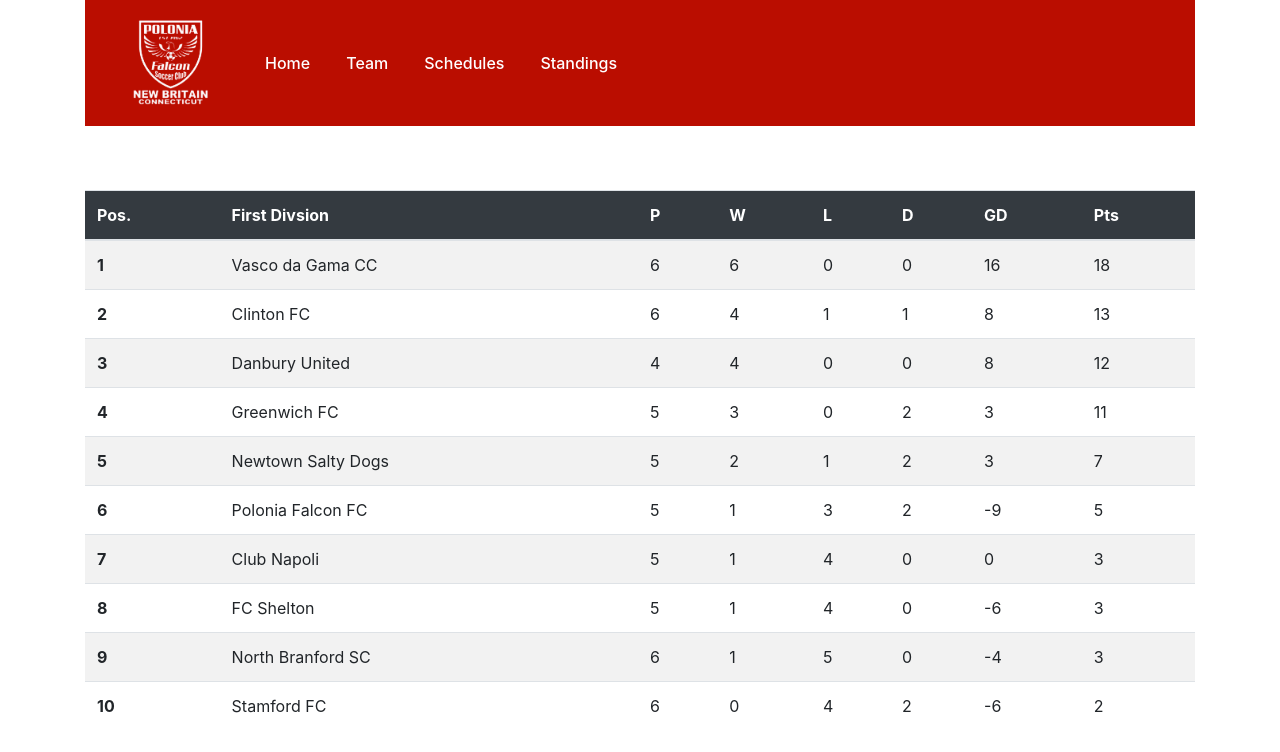
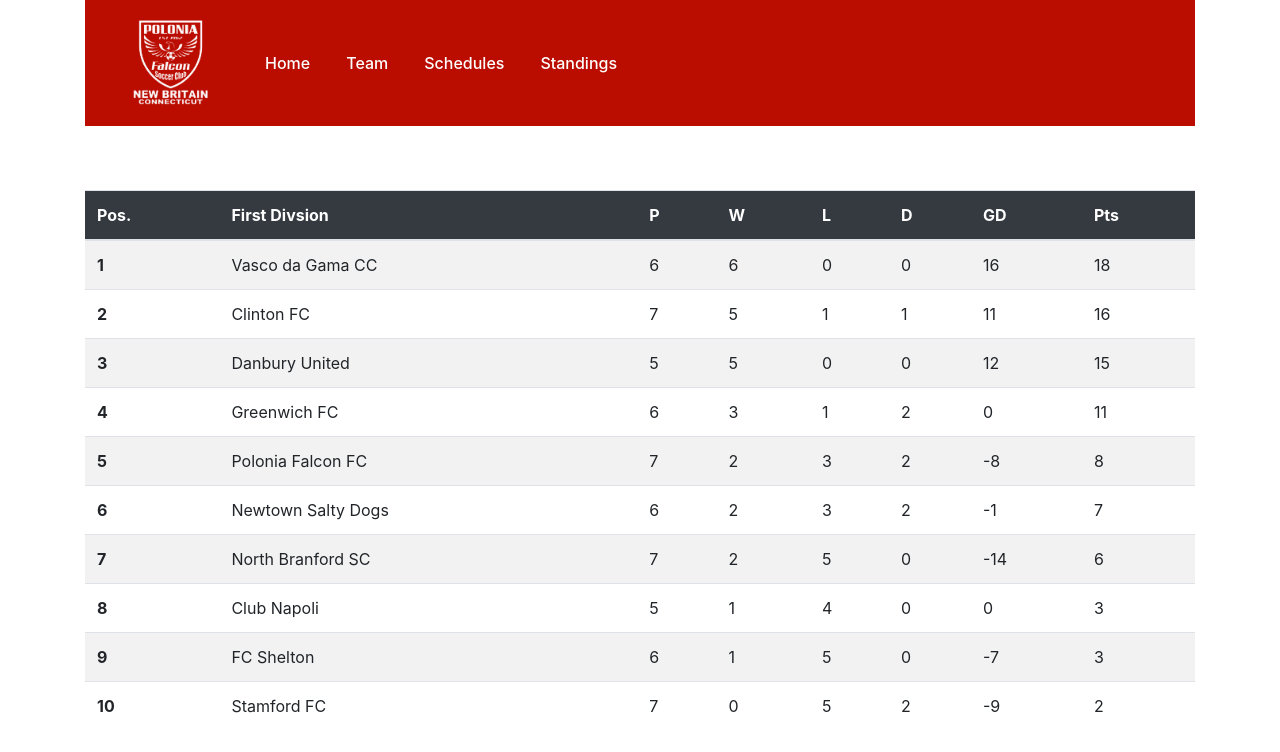
Before and after one commit to TomaszChylinski/polonia_fc, an Angular app in the folder polonia-fc/: page /standings in a window 1280 px wide. Shown: the top 752 px of the page. Built offline with nearby package versions, Linux system fonts and the light colour scheme.

Commit message:
tc/update game week (#9)
* feat(polonia): game week update

* feat(polonia): update gameweek 7

```diff
--- a/polonia-fc/src/app/components/home/main/main.component.html
+++ b/polonia-fc/src/app/components/home/main/main.component.html
@@ -27,13 +27,15 @@
                   <div class="upcoming-fixture">
                     <div class="upcoming-home-team">
                       <img
-                      src={{teamLogos.poloniaFalcon}}
+                      src={{teamLogos.northBranfordSc}}
+
                         alt=""
                       />
                     </div>
 
                     <div class="upcoming-date">
-                      <div>Sun June 12</div>
+                      <div>Sun June 19</div>
+
                       <div class="upcoming-date-time">10:00 AM</div>
 
                       <br />
@@ -48,7 +50,8 @@
                   </div>
 
                   <div>
-                  Falcon Field, New Britain CT
+                    Northford Park (G), Northford
+
                   </div>
                 </div>
               </div>
@@ -65,7 +68,7 @@
                         <th scope="col">Pts</th>
                       </tr>
                     </thead>
-                    <tbody>
+            <tbody>
                       <tr>
                         <th scope="row">1</th>
                         <td>Vasco da Gama CC</td>
@@ -76,37 +79,37 @@
                       <tr>
                         <th scope="row">2</th>
                         <td>Clinton FC</td>
-                        <td>6</td><!--played-->
-                        <td>8</td><!--goal diff-->
-                        <td>13</td><!--points-->
+                        <td>7</td><!--played-->
+                        <td>11</td><!--goal diff-->
+                        <td>16</td><!--points-->
                       </tr>
                       <tr>
                         <th scope="row">3</th>
                         <td>Danbury United</td>
-                        <td>4</td><!--played-->
-                        <td>8</td><!--goal diff-->
-                        <td>12</td><!--points-->
+                        <td>5</td><!--played-->
+                        <td>12</td><!--goal diff-->
+                        <td>15</td><!--points-->
                       </tr>
                       <tr>
                         <th scope="row">4</th>
                         <td>Greenwich FC</td>
-                        <td>5</td><!--played-->
-                        <td>3</td><!--goal diff-->
+                        <td>6</td><!--played-->
+                        <td>0</td><!--goal diff-->
                         <td>11</td><!--points-->
                       </tr>
                       <tr>
                         <th scope="row">5</th>
-                        <td>Newtown Salty Dogs</td>
-                        <td>5</td><!--played-->
-                        <td>3</td><!--goal diff-->
-                        <td>7</td><!--points-->
+                        <td>Polonia Falcon FC</td>
+                        <td>7</td><!--played-->
+                        <td>-8</td><!--goal diff-->
+                        <td>8</td><!--points-->
                       </tr>
                       <tr>
                         <th scope="row">6</th>
-                        <td>Polonia Falcon FC</td>
+                        <td>Newtown Salty Dogs</td>
                         <td>6</td><!--played-->
-                        <td>-9</td><!--goal diff-->
-                        <td>5</td><!--points-->
+                        <td>-1</td><!--goal diff-->
+                        <td>7</td><!--points-->
                       </tr>
                     </tbody>
                   </table>
--- a/polonia-fc/src/app/components/shared/data/player-data.ts
+++ b/polonia-fc/src/app/components/shared/data/player-data.ts
@@ -3,20 +3,20 @@
     position: 'def',
     firstName: 'Nihad ',
     lastName: 'Amra Mulaibisevic',
-    apperances: 4,
+    apperances: 5,
     goals: 0,
     assists: 0,
-    cleanSheets: 0,
+    cleanSheets: 1,
     flag: '../../../assets/images/flags/bih.png',
   },
   {
     position: 'def',
     firstName: 'Sebastian',
     lastName: 'Kurzatkowski',
-    apperances: 4,
+    apperances: 5,
     goals: 0,
     assists: 0,
-    cleanSheets: 0,
+    cleanSheets: 1,
     flag: '../../../assets/images/flags/pl.png',
   },
   {
@@ -33,20 +33,20 @@
     position: 'mid',
     firstName: 'Tomasz',
     lastName: 'Chylinski',
-    apperances: 4,
+    apperances: 5,
     goals: 1,
     assists: 0,
-    cleanSheets: 0,
+    cleanSheets: 1,
     flag: '../../../assets/images/flags/pl.png',
   },
   {
     position: 'atk',
     firstName: 'Franc',
     lastName: 'Gjomarkaj',
-    apperances: 1,
+    apperances: 2,
     goals: 0,
-    assists: 0,
-    cleanSheets: 0,
+    assists: 1,
+    cleanSheets: 1,
     flag: '../../../assets/images/flags/alb.png',
   },
   {
@@ -63,10 +63,10 @@
     position: 'mid',
     firstName: 'Rijad',
     lastName: 'Krajinovic',
-    apperances: 5,
+    apperances: 6,
     goals: 0,
     assists: 0,
-    cleanSheets: 0,
+    cleanSheets: 1,
     flag: '../../../assets/images/flags/bih.png',
   },
   {
@@ -123,30 +123,30 @@
     position: 'mid',
     firstName: 'Seldin',
     lastName: 'Osmanovic',
-    apperances: 0,
+    apperances: 1,
     goals: 0,
     assists: 0,
-    cleanSheets: 0,
+    cleanSheets: 1,
     flag: '../../../assets/images/flags/bih.png',
   },
   {
     position: 'def',
     firstName: 'Michal',
     lastName: 'Osowiecki',
-    apperances: 4,
+    apperances: 5,
     goals: 0,
     assists: 0,
-    cleanSheets: 0,
+    cleanSheets: 1,
     flag: '../../../assets/images/flags/pl.png',
   },
   {
     position: 'def',
     firstName: 'Richie',
     lastName: 'Platkewicz',
-    apperances: 1,
+    apperances: 2,
     goals: 1,
     assists: 0,
-    cleanSheets: 0,
+    cleanSheets: 1,
     flag: '../../../assets/images/flags/pl.png',
   },
   {
@@ -163,10 +163,10 @@
     position: 'def',
     firstName: 'Juan',
     lastName: 'Terrones',
-    apperances: 2,
-    goals: 0,
+    apperances: 3,
+    goals: 1,
     assists: 0,
-    cleanSheets: 0,
+    cleanSheets: 1,
     flag: '../../../assets/images/flags/usa.png',
   },
   {
@@ -183,40 +183,40 @@
     position: 'mid',
     firstName: 'Adrian',
     lastName: 'Zygo',
-    apperances: 2,
+    apperances: 3,
     goals: 0,
     assists: 0,
-    cleanSheets: 0,
+    cleanSheets: 1,
     flag: '../../../assets/images/flags/pl.png',
   },
   {
     position: 'gk',
     firstName: 'Adrian',
     lastName: 'Wojtun',
-    apperances: 2,
+    apperances: 3,
     goals: 0,
     assists: 0,
-    cleanSheets: 0,
+    cleanSheets: 1,
     flag: '../../../assets/images/flags/pl.png',
   },
   {
     position: 'def',
     firstName: 'Mateusz',
     lastName: 'Dziubek',
-    apperances: 4,
+    apperances: 5,
     goals: 1,
     assists: 0,
-    cleanSheets: 0,
+    cleanSheets: 1,
     flag: '../../../assets/images/flags/pl.png',
   },
   {
     position: 'def',
     firstName: 'Dawid',
     lastName: 'Sek',
-    apperances: 4,
+    apperances: 5,
     goals: 0,
     assists: 0,
-    cleanSheets: 0,
+    cleanSheets: 1,
     flag: '../../../assets/images/flags/pl.png',
   },
 ];
--- a/polonia-fc/src/app/components/standings/standings-item/standings-item.component.html
+++ b/polonia-fc/src/app/components/standings/standings-item/standings-item.component.html
@@ -25,55 +25,65 @@
       <tr>
         <th scope="row">2</th>
         <td>Clinton FC</td>
-        <td>6</td> <!-- played -->
-        <td>4</td> <!-- win -->
+        <td>7</td> <!-- played -->
+        <td>5</td> <!-- win -->
         <td>1</td> <!-- lose -->
         <td>1</td> <!-- draw -->
-        <td>8</td> <!-- goal diff -->
-        <td>13</td> <!-- points -->
+        <td>11</td> <!-- goal diff -->
+        <td>16</td> <!-- points -->
       </tr>
       <tr>
         <th scope="row">3</th>
         <td>Danbury United</td>
-        <td>4</td> <!-- played -->
-        <td>4</td> <!-- win -->
+        <td>5</td> <!-- played -->
+        <td>5</td> <!-- win -->
         <td>0</td> <!-- lose -->
         <td>0</td> <!-- draw -->
-        <td>8</td> <!-- goal diff -->
-        <td>12</td> <!-- points -->
+        <td>12</td> <!-- goal diff -->
+        <td>15</td> <!-- points -->
       </tr>
       <tr>
         <th scope="row">4</th>
         <td>Greenwich FC</td>
-        <td>5</td> <!-- played -->
+        <td>6</td> <!-- played -->
         <td>3</td> <!-- win -->
-        <td>0</td> <!-- lose -->
+        <td>1</td> <!-- lose -->
         <td>2</td> <!-- draw -->
-        <td>3</td> <!-- goal diff -->
+        <td>0</td> <!-- goal diff -->
         <td>11</td> <!-- points -->
       </tr>
       <tr>
         <th scope="row">5</th>
+        <td>Polonia Falcon FC</td>
+        <td>7</td> <!-- played -->
+        <td>2</td> <!-- win -->
+        <td>3</td> <!-- lose -->
+        <td>2</td> <!-- draw -->
+        <td>-8</td> <!-- goal diff -->
+        <td>8</td> <!-- points -->
+      </tr>
+      <tr>
+        <th scope="row">6</th>
         <td>Newtown Salty Dogs</td>
-        <td>5</td> <!-- played -->
+        <td>6</td> <!-- played -->
         <td>2</td> <!-- win -->
-        <td>1</td> <!-- lose -->
+        <td>3</td> <!-- lose -->
         <td>2</td> <!-- draw -->
-        <td>3</td> <!-- goal diff -->
+        <td>-1</td> <!-- goal diff -->
         <td>7</td> <!-- points -->
       </tr>
       <tr>
-        <th scope="row">6</th>
-        <td>Polonia Falcon FC</td>
-        <td>5</td> <!-- played -->
-        <td>1</td> <!-- win -->
-        <td>3</td> <!-- lose -->
-        <td>2</td> <!-- draw -->
-        <td>-9</td> <!-- goal diff -->
-        <td>5</td> <!-- points -->
+        <th scope="row">7</th>
+        <td>North Branford SC</td>
+        <td>7</td> <!-- played -->
+        <td>2</td> <!-- win -->
+        <td>5</td> <!-- lose -->
+        <td>0</td> <!-- draw -->
+        <td>-14</td> <!-- goal diff -->
+        <td>6</td> <!-- points -->
       </tr>
       <tr>
-        <th scope="row">7</th>
+        <th scope="row">8</th>
         <td>Club Napoli</td>
         <td>5</td> <!-- played -->
         <td>1</td> <!-- win -->
@@ -83,33 +93,23 @@
         <td>3</td> <!-- points -->
       </tr>
       <tr>
-        <th scope="row">8</th>
+        <th scope="row">9</th>
         <td>FC Shelton</td>
-        <td>5</td> <!-- played -->
-        <td>1</td> <!-- win -->
-        <td>4</td> <!-- lose -->
-        <td>0</td> <!-- draw -->
-        <td>-6</td> <!-- goal diff -->
-        <td>3</td> <!-- points -->
-      </tr>
-      <tr>
-        <th scope="row">9</th>
-        <td>North Branford SC</td>
         <td>6</td> <!-- played -->
         <td>1</td> <!-- win -->
         <td>5</td> <!-- lose -->
         <td>0</td> <!-- draw -->
-        <td>-4</td> <!-- goal diff -->
+        <td>-7</td> <!-- goal diff -->
         <td>3</td> <!-- points -->
       </tr>
       <tr>
         <th scope="row">10</th>
         <td>Stamford FC</td>
-        <td>6</td> <!-- played -->
+        <td>7</td> <!-- played -->
         <td>0</td> <!-- win -->
-        <td>4</td> <!-- lose -->
+        <td>5</td> <!-- lose -->
         <td>2</td> <!-- draw -->
-        <td>-6</td> <!-- goal diff -->
+        <td>-9</td> <!-- goal diff -->
         <td>2</td> <!-- points -->
       </tr>
     </tbody>
```
